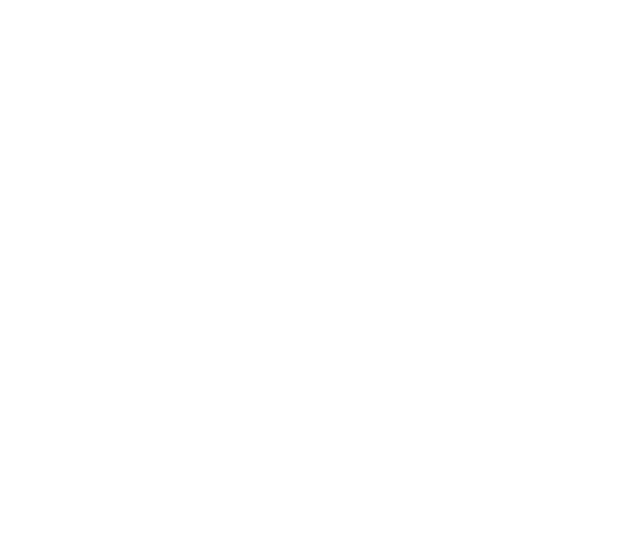
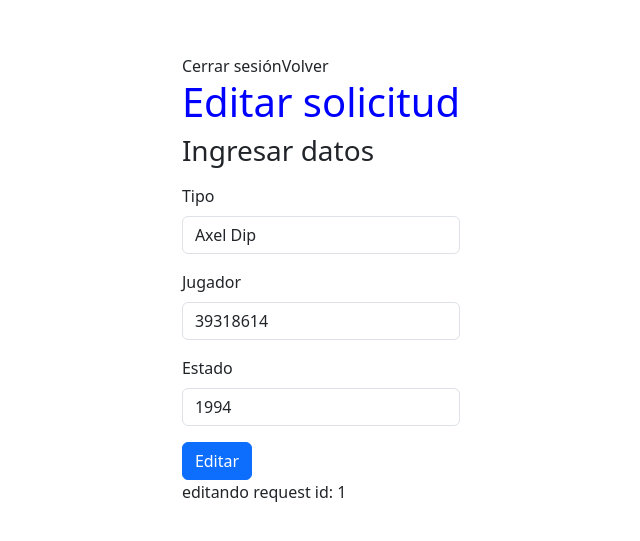
Before and after one commit to axelbriandip/gesliga_front, a React (Vite) app: page /requests/1/edit in a window 1280 px wide. Before the commit this address had no page. Shown: the part 113-654 px from the top of the page, without its empty margins (319-959 px from the left). Built offline with nearby package versions, Linux system fonts and the light colour scheme.

Commit message:
edit request form page add

```diff
--- a/src/App.jsx
+++ b/src/App.jsx
@@ -21,6 +21,7 @@
 import UserDetailPage from './pages/users/UserDetailPage';
 import RequestsAdminPage from './pages/requests/RequestsAdminPage';
 import RequestDetailPage from './pages/requests/RequestDetailPage';
+import EditRequestFormPage from './pages/requests/EditRequestFormPage';
 
 function App() {
   return (
@@ -43,6 +44,7 @@
           <Route path='/users/:userId/detail' element={<UserDetailPage/>}/>
           <Route path='/requests' element={<RequestsAdminPage/>}/>
           <Route path='/requests/:requestId/detail' element={<RequestDetailPage/>}/>
+          <Route path='/requests/:requestId/edit' element={<EditRequestFormPage/>}/>
         </Routes>
       </BrowserRouter>
     </>
--- /dev/null
+++ b/src/pages/requests/EditRequestFormPage.jsx
@@ -0,0 +1,43 @@
+import React from 'react';
+import { useNavigate, useParams } from 'react-router-dom';
+
+const EditRequestFormPage = () => {
+  const navigate = useNavigate()
+  const { requestId } = useParams()
+
+  const handleLogout = () => navigate("/")
+  const handleBack = () => navigate(`/requests`)
+
+  return (
+    <section className='adminPage'>
+      <div className="header">
+        <button onClick={handleLogout}>Cerrar sesión</button>
+        <button onClick={handleBack}>Volver</button>
+        <h1>Editar solicitud</h1>
+      </div>
+      <div className="container-form">
+        <form onSubmit={handleBack}>
+          <div className="mb-3">
+            <h3>Ingresar datos</h3>
+          </div>
+          <div className="mb-3">
+            <label htmlFor="exampleInputName" className="form-label">Tipo</label>
+            <input type="text" className="form-control" id="exampleInputName" aria-describedby="nameHelp" value={"Axel Dip"}/>
+          </div>
+          <div className="mb-3">
+            <label htmlFor="exampleInputDNI" className="form-label">Jugador</label>
+            <input type="text" className="form-control" id="exampleInputDNI" aria-describedby="DNIHelp" value={"39318614"}/>
+          </div>
+          <div className="mb-3">
+            <label htmlFor="exampleInputBirth" className="form-label">Estado</label>
+            <input type="text" className="form-control" id="exampleInputBirth" aria-describedby="birthHelp" value={"1994"}/>
+          </div>
+          <button type="submit" className="btn btn-primary">Editar</button>
+        </form>
+      </div>
+      <p>editando request id: {requestId}</p>
+    </section>
+  );
+}
+
+export default EditRequestFormPage;
```
